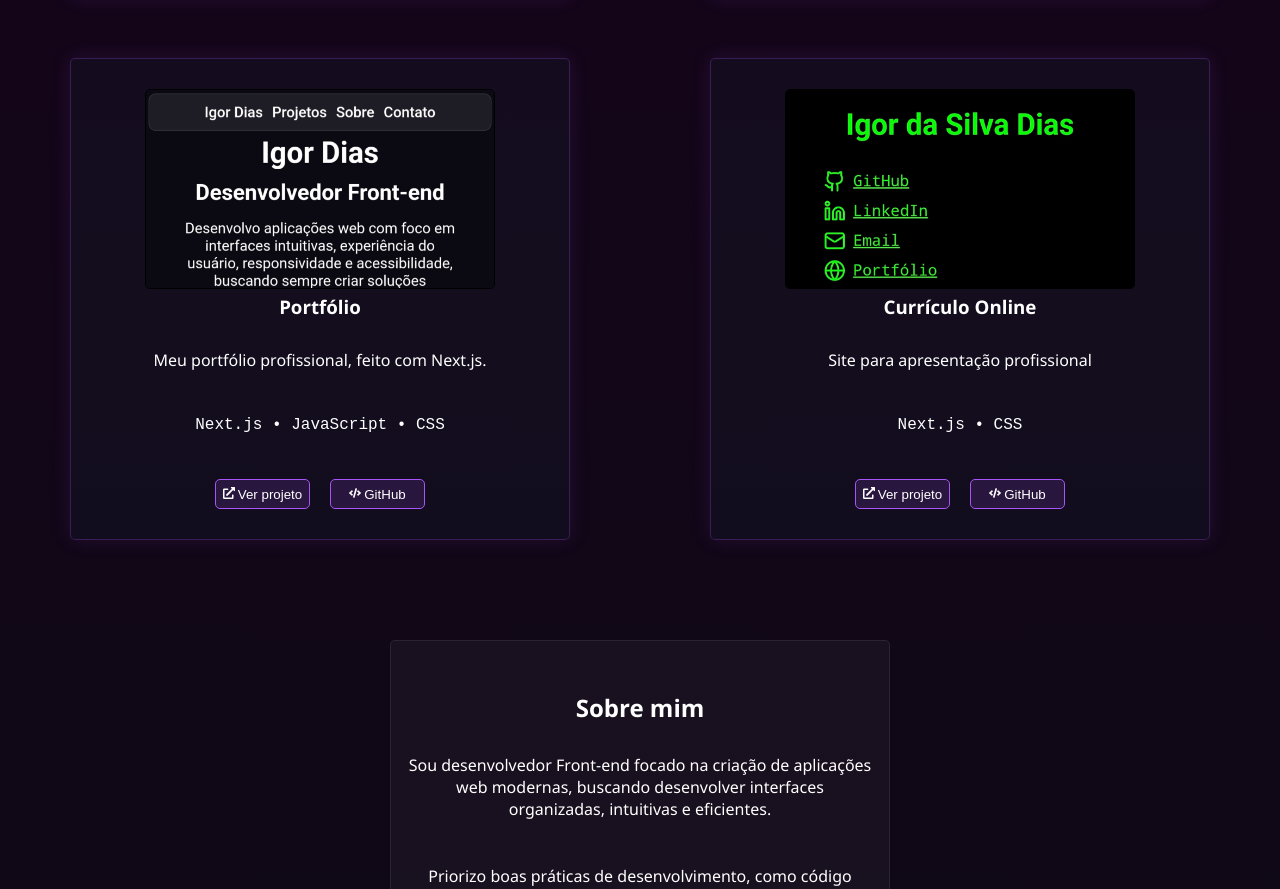
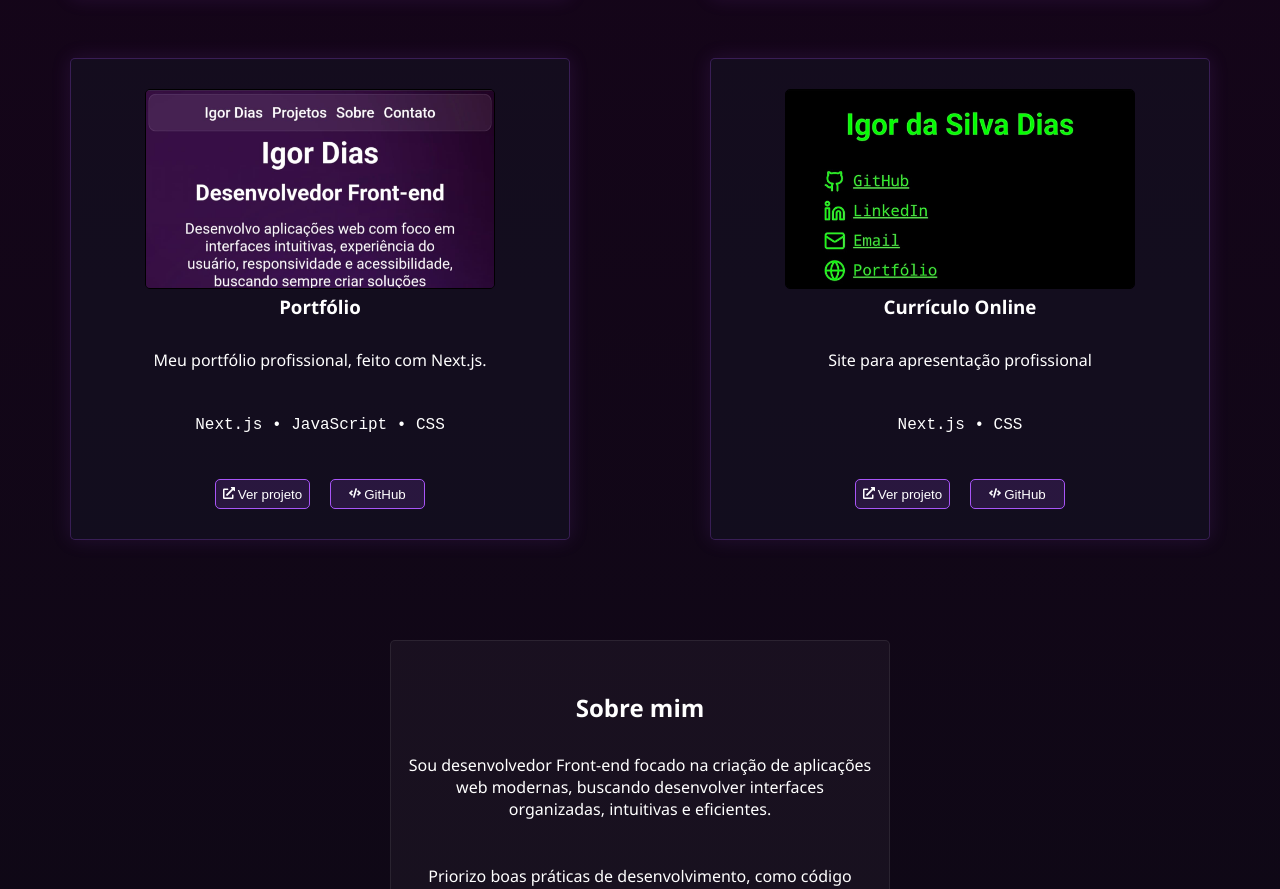
Before and after one commit to Igor-Dias-2010/portfolio, a Next.js app: page / in a window 1280 px wide. Shown: the part 1578-2467 px from the top of the page. Built offline with nearby package versions, Linux system fonts and the light colour scheme.

Commit message:
atualiza a foto do portfólio

```diff
--- a/src/app/data/projetos.js
+++ b/src/app/data/projetos.js
@@ -37,7 +37,7 @@ const projetos = [
     },
     {
         titulo: "Portfólio",
-        imagem: "/imgs/thumbnail-portfolio.jpeg",
+        imagem: "/imgs/thumbnail-portfolio-2.jpeg",
         descricao: "Meu portfólio profissional, feito com Next.js.",
         tecnologias: "Next.js • JavaScript • CSS",
         site: "https://portfolio-igor-dias.vercel.app/",
```
Also changed, not shown: public/imgs/thumbnail-portfolio-2.jpeg (added), public/imgs/thumbnail-portfolio.jpeg (deleted).
